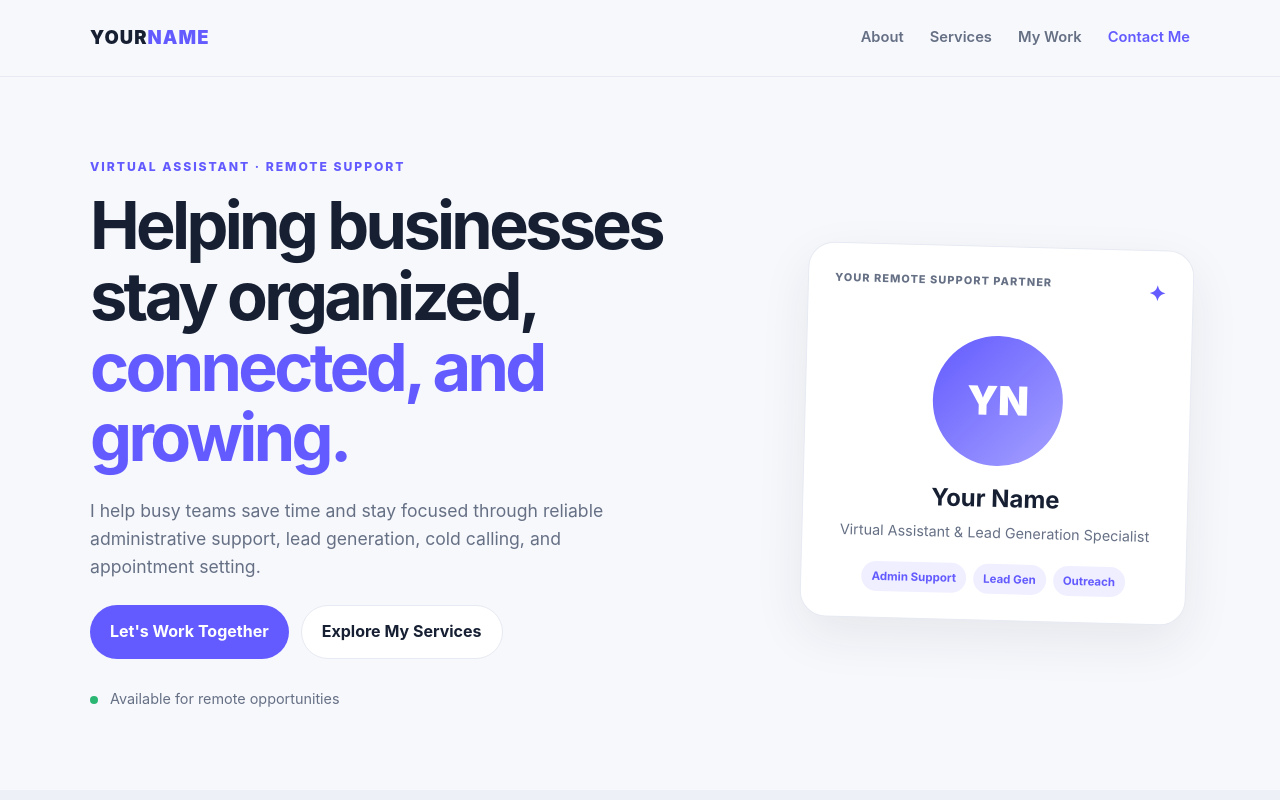
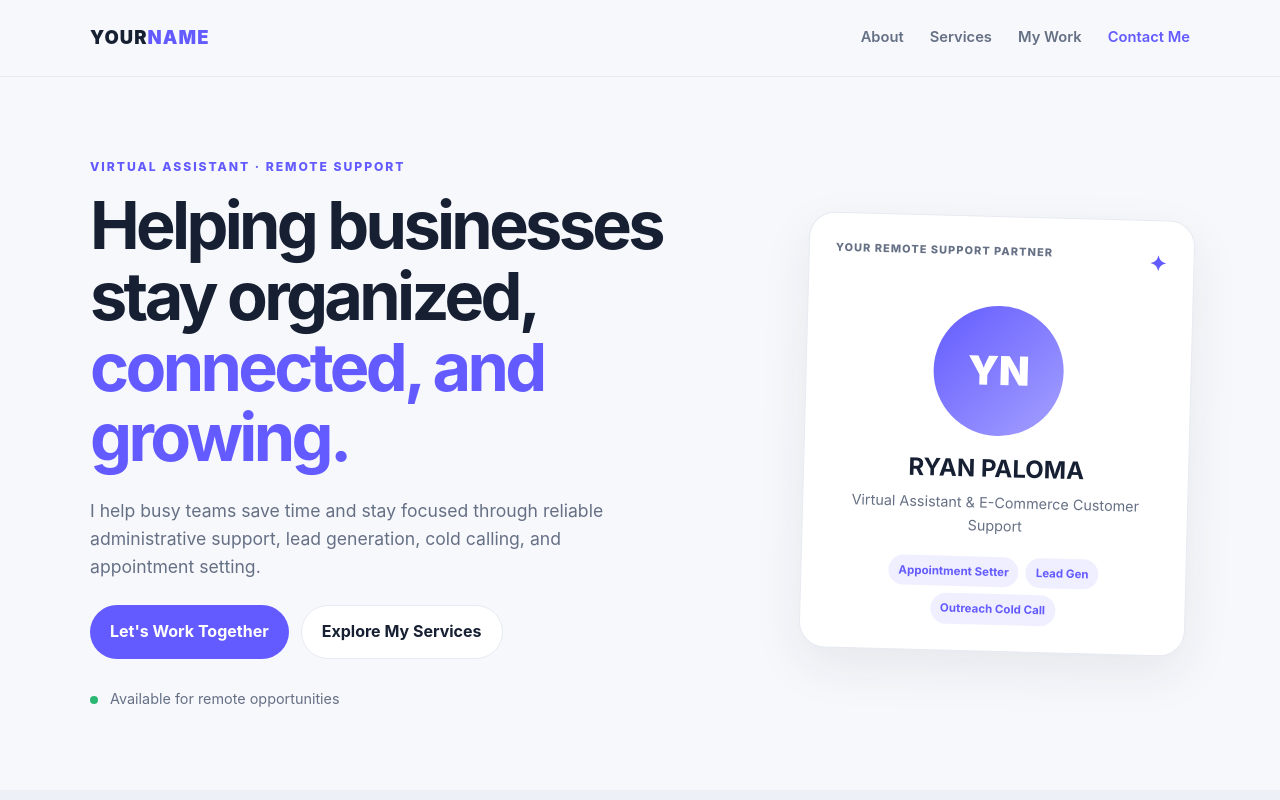
Before and after one commit to grqnx81714/Portfolio, a plain HTML site: page index.html in a window 1280 px wide. Shown: the top 800 px of the page. Drawn offline with Linux system fonts and the light colour scheme.

Commit message:
Update name and role in hero card section

```diff
--- a/index.html
+++ b/index.html
@@ -37,9 +37,9 @@
       <div class="hero-card">
         <div class="card-top"><span>YOUR REMOTE SUPPORT PARTNER</span><span class="spark">✦</span></div>
         <div class="profile-placeholder">YN</div>
-        <h2>Your Name</h2>
-        <p>Virtual Assistant &amp; Lead Generation Specialist</p>
-        <div class="mini-tags"><span>Admin Support</span><span>Lead Gen</span><span>Outreach</span></div>
+        <h2>RYAN PALOMA</h2>
+        <p>Virtual Assistant &amp; E-Commerce Customer Support</p>
+        <div class="mini-tags"><span>Appointment Setter</span><span>Lead Gen</span><span>Outreach Cold Call</span></div>
       </div>
     </section>
 
```
